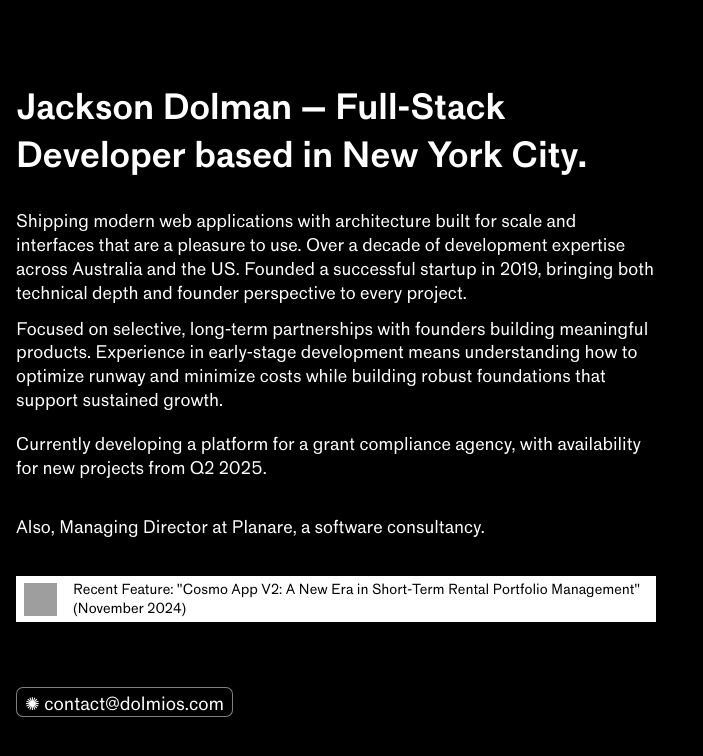
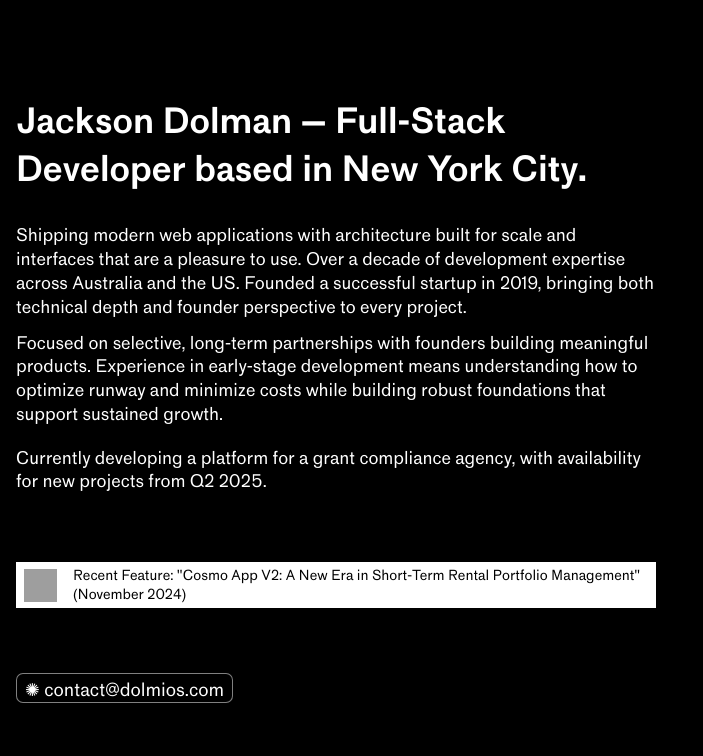
Before and after one commit to dolmios/dolmios.com, a Next.js app: page / in a window 1280 px wide. Shown: the top 756 px of the page, without its empty margins (0-703 px from the left). Built offline with nearby package versions, Linux system fonts and the light colour scheme; grey boxes are pictures that could not be loaded.

Commit message:
refactor: remove extra line of text on homepage

```diff
--- a/pages/index.tsx
+++ b/pages/index.tsx
@@ -48,7 +48,6 @@ export default function Home(): JSX.Element {
           Currently developing a platform for a grant compliance agency, with availability for new
           projects from Q2 2025.
         </Text>
-        <Text>Also, Managing Director at Planare, a software consultancy.</Text>
 
         <a
           href="https://cosmogroup.io/blog/introducing-cosmo-app-v2-for-airbnb-owners#:~:text=Special%20recognition%20goes%20to%20Jackson%20Dolman%2C%20whose%20technical%20expertise%20and%20dedication%20have%20made%20the%20Cosmo%20App%20a%20reality."
```
